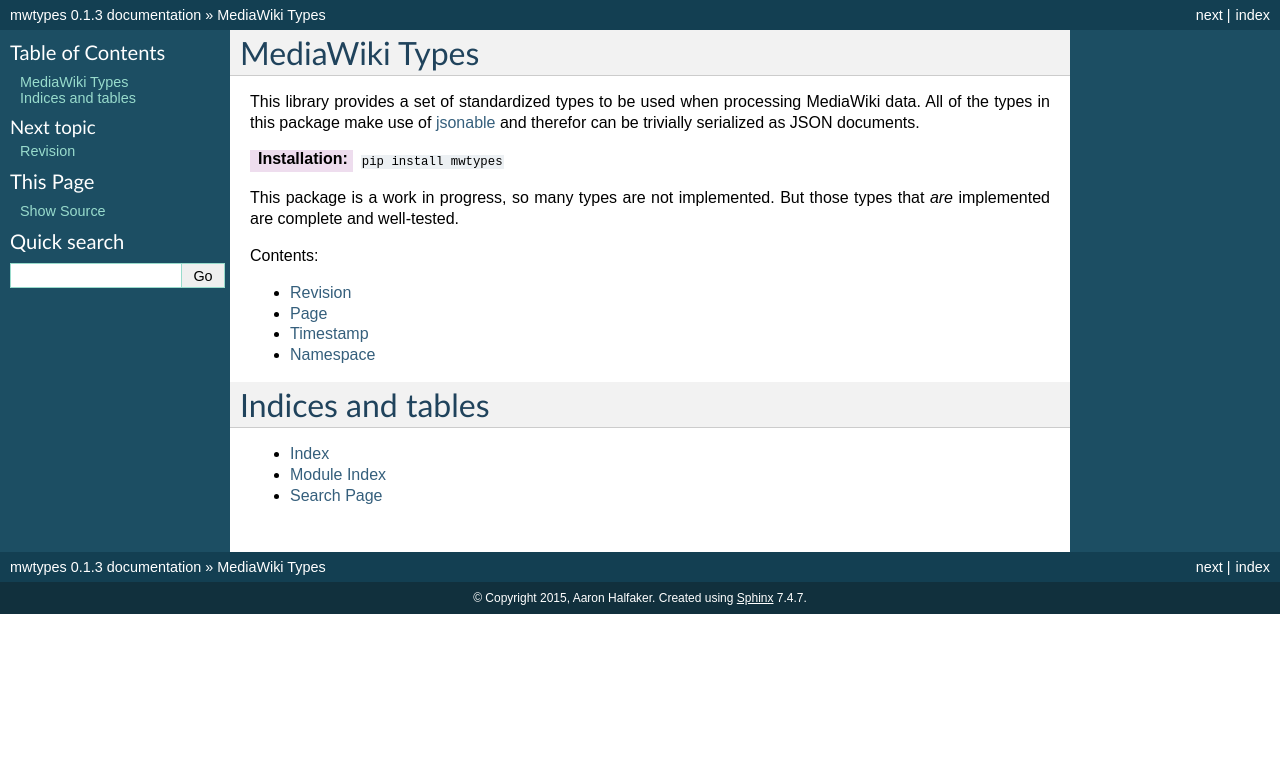
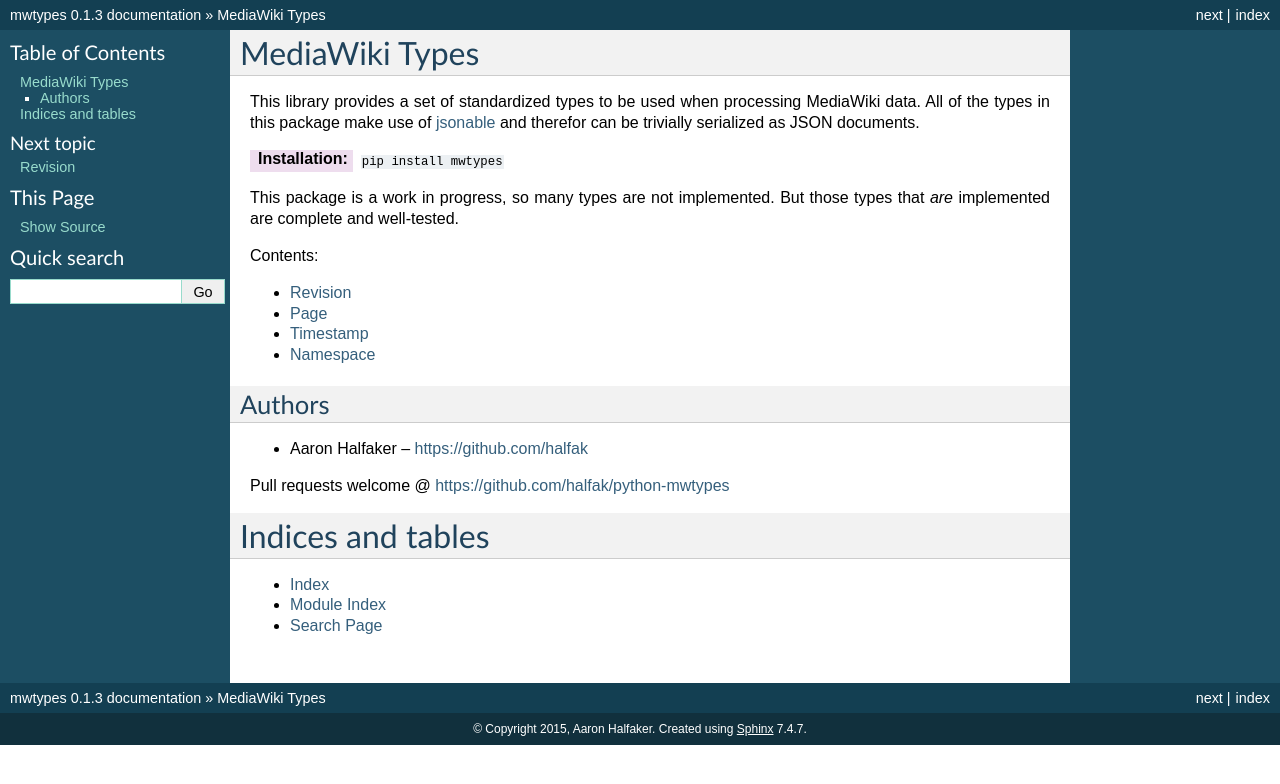
Before and after one commit to mediawiki-utilities/python-mwtypes, a Sphinx documentation site: the page built from doc/index.rst, in a window 1280 px wide. Shown: the top 784 px of the page. Built offline with Sphinx 7.4.7, drawn with Linux system fonts in a browser that asks for light colours.

Commit message:
Adds author and repo to doc index.

```diff
--- a/doc/index.rst
+++ b/doc/index.rst
@@ -20,6 +20,11 @@ Contents:
     timestamp
     namespace
 
+Authors
+-------
+* Aaron Halfaker -- https://github.com/halfak
+
+Pull requests welcome @ https://github.com/halfak/python-mwtypes
 
 
 Indices and tables
```
Also changed, not shown: 1 other file.
